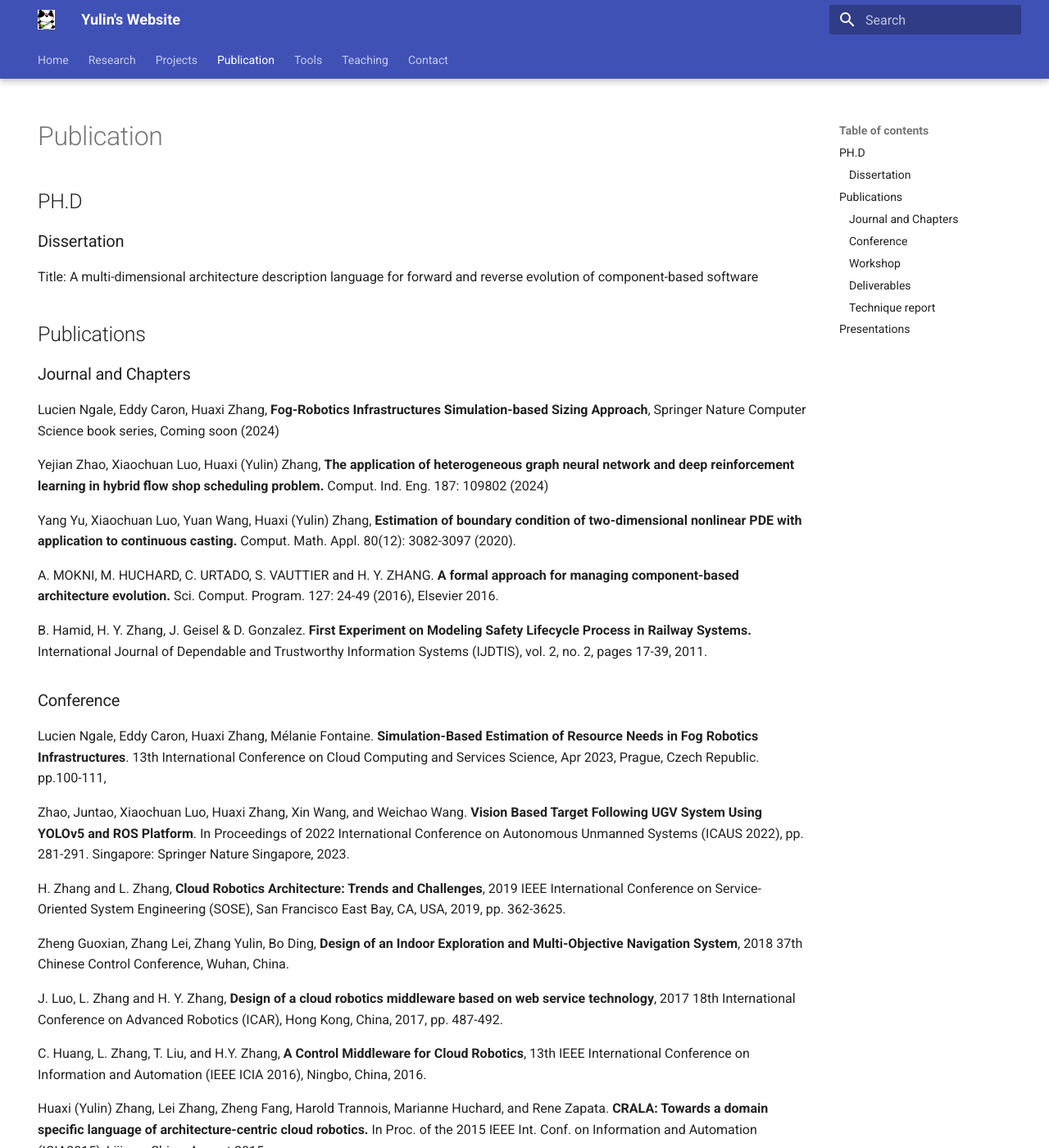
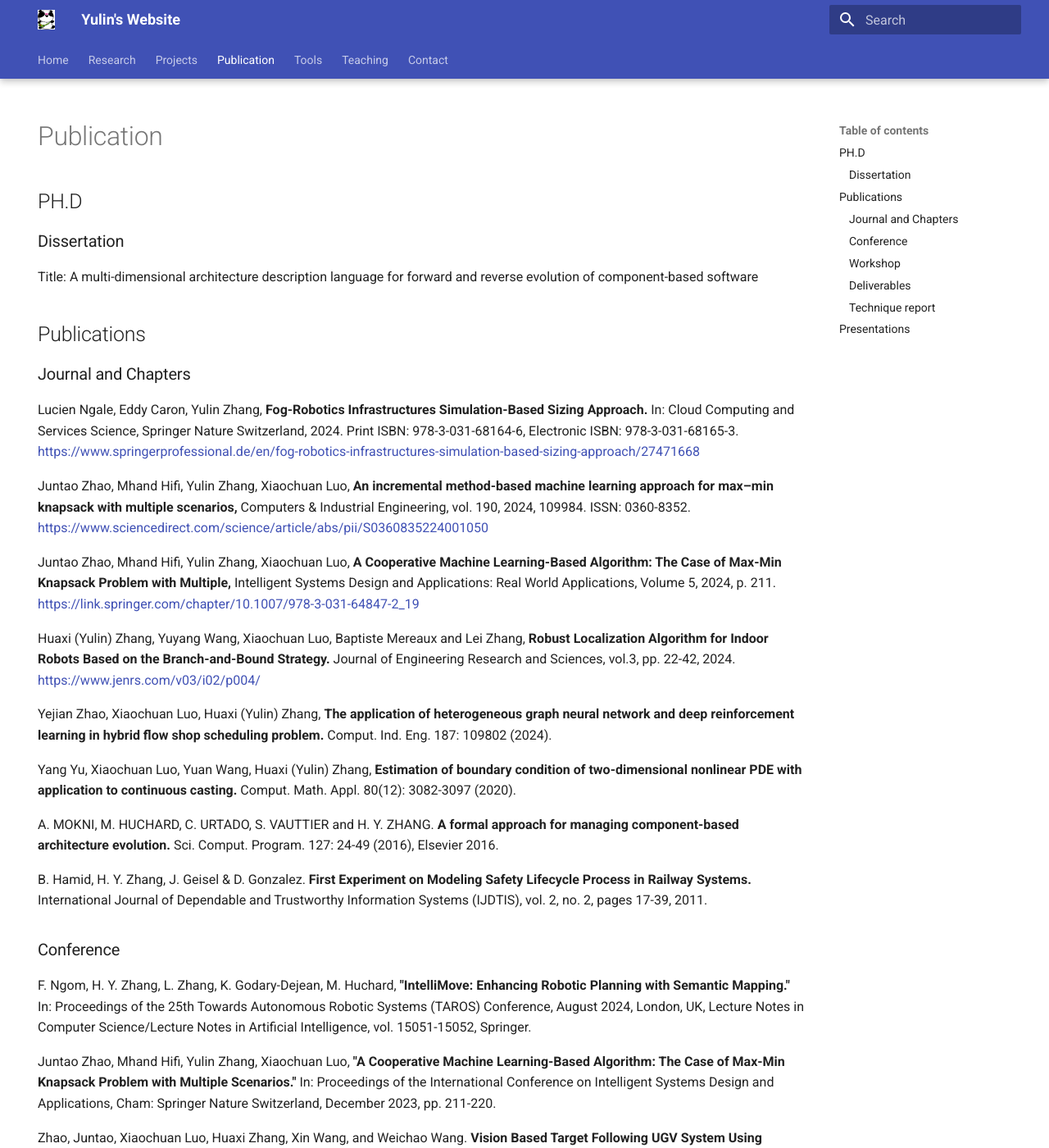
Before and after one commit to yulinz888888/yulinz888888.github.io, an MkDocs documentation site: the page built from docs/publications.md, in a window 1280 px wide and 1400 px high. Shown: the whole window at 82% size. Built offline with MkDocs 1.6.1 and Material for MkDocs 9.7.7, drawn with Linux system fonts in a browser that asks for light colours.

Commit message:
new pubs

```diff
--- a/docs/publications.md
+++ b/docs/publications.md
@@ -13,9 +13,15 @@ Title: A multi-dimensional architecture description language for forward and rev
 
 ### Journal and Chapters
 
-Lucien Ngale, Eddy Caron, Huaxi Zhang, **Fog-Robotics Infrastructures Simulation-based Sizing Approach**, Springer Nature Computer Science book series, Coming soon (2024)
+Lucien Ngale, Eddy Caron, Yulin Zhang, **Fog-Robotics Infrastructures Simulation-Based Sizing Approach.** In: Cloud Computing and Services Science, Springer Nature Switzerland, 2024. Print ISBN: 978-3-031-68164-6, Electronic ISBN: 978-3-031-68165-3. [https://www.springerprofessional.de/en/fog-robotics-infrastructures-simulation-based-sizing-approach/27471668](https://www.springerprofessional.de/en/fog-robotics-infrastructures-simulation-based-sizing-approach/27471668)
 
-Yejian Zhao, Xiaochuan Luo, Huaxi (Yulin) Zhang, **The application of heterogeneous graph neural network and deep reinforcement learning in hybrid flow shop scheduling problem.** Comput. Ind. Eng. 187: 109802 (2024)
+Juntao Zhao, Mhand Hifi, Yulin Zhang, Xiaochuan Luo, **An incremental method-based machine learning approach for max–min knapsack with multiple scenarios,** Computers & Industrial Engineering, vol. 190, 2024, 109984. ISSN: 0360-8352. [https://www.sciencedirect.com/science/article/abs/pii/S0360835224001050](https://www.sciencedirect.com/science/article/abs/pii/S0360835224001050)
+
+Juntao Zhao, Mhand Hifi, Yulin Zhang, Xiaochuan Luo, **A Cooperative Machine Learning-Based Algorithm: The Case of Max-Min Knapsack Problem with Multiple,** Intelligent Systems Design and Applications: Real World Applications, Volume 5, 2024, p. 211. [https://link.springer.com/chapter/10.1007/978-3-031-64847-2_19](https://link.springer.com/chapter/10.1007/978-3-031-64847-2_19)
+
+Huaxi (Yulin) Zhang, Yuyang Wang, Xiaochuan Luo, Baptiste Mereaux and Lei Zhang, **Robust Localization Algorithm for Indoor Robots Based on the Branch-and-Bound Strategy.** Journal of Engineering Research and Sciences, vol.3, pp. 22-42, 2024. [https://www.jenrs.com/v03/i02/p004/](https://www.jenrs.com/v03/i02/p004/)
+
+Yejian Zhao, Xiaochuan Luo, Huaxi (Yulin) Zhang, **The application of heterogeneous graph neural network and deep reinforcement learning in hybrid flow shop scheduling problem.** Comput. Ind. Eng. 187: 109802 (2024).
 
 Yang Yu, Xiaochuan Luo, Yuan Wang, Huaxi (Yulin) Zhang, **Estimation of boundary condition of two-dimensional nonlinear PDE with application to continuous casting.** Comput. Math. Appl. 80(12): 3082-3097 (2020).
 
@@ -25,9 +31,12 @@ B. Hamid, H. Y. Zhang, J. Geisel & D. Gonzalez. **First Experiment on Modeling S
 Lifecycle Process in Railway Systems.** International Journal of Dependable and
 Trustworthy Information Systems (IJDTIS), vol. 2, no. 2, pages 17-39, 2011.
 
+
 ### Conference
 
-Lucien Ngale, Eddy Caron, Huaxi Zhang, Mélanie Fontaine. **Simulation-Based Estimation of Resource Needs in Fog Robotics Infrastructures**. 13th International Conference on Cloud Computing and Services Science, Apr 2023, Prague, Czech Republic. pp.100-111,
+F. Ngom, H. Y. Zhang, L. Zhang, K. Godary-Dejean, M. Huchard, **"IntelliMove: Enhancing Robotic Planning with Semantic Mapping."** In: Proceedings of the 25th Towards Autonomous Robotic Systems (TAROS) Conference, August 2024, London, UK, Lecture Notes in Computer Science/Lecture Notes in Artificial Intelligence, vol. 15051-15052, Springer.
+
+Juntao Zhao, Mhand Hifi, Yulin Zhang, Xiaochuan Luo, **"A Cooperative Machine Learning-Based Algorithm: The Case of Max-Min Knapsack Problem with Multiple Scenarios."** In: Proceedings of the International Conference on Intelligent Systems Design and Applications, Cham: Springer Nature Switzerland, December 2023, pp. 211-220.
 
 Zhao, Juntao, Xiaochuan Luo, Huaxi Zhang, Xin Wang, and Weichao Wang. **Vision Based Target Following UGV System Using YOLOv5 and ROS Platform**. In Proceedings of 2022 International Conference on Autonomous Unmanned Systems (ICAUS 2022), pp. 281-291. Singapore: Springer Nature Singapore, 2023.
 
```
